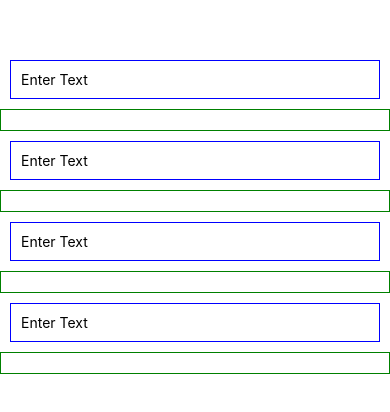
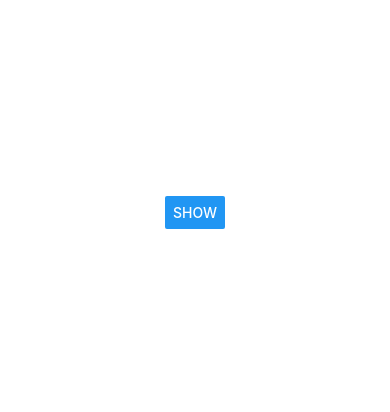
Before and after one commit to salehalakhras/Jovision-React-Tasks, a React Native app in the folder reactApp/: screen / in a window 390 px wide. Shown: the part 210-622 px from the top of the page. Built offline with nearby package versions, Linux system fonts and the light colour scheme.

Commit message:
finished task 39

```diff
--- a/reactApp/App.js
+++ b/reactApp/App.js
@@ -1,5 +1,7 @@
 
 import React from 'react';
+import { Provider } from 'react-redux';
+import store from './Components/store_Task39';
 
 // import type {Node} from 'react';
 // import Task16 from './Tasks/Task16';
@@ -18,7 +20,8 @@ import React from 'react';
 // import Task34 from './Tasks/Task34';
 // import Task35 from './Tasks/Task35';
 // import Task36 from './Tasks/Task36';
-import Task38 from './Tasks/Task38';
+// import Task38 from './Tasks/Task38';
+import Task39 from './Tasks/Task39';
 
 export default function App() {
   return (
@@ -38,6 +41,7 @@ export default function App() {
     // <Task34></Task34>
     // <Task35></Task35>
     // <Task36></Task36>
-    <Task38></Task38>
+    // <Task38></Task38>
+    <Provider store={store}><Task39></Task39></Provider>
   );
 }
--- /dev/null
+++ b/reactApp/Components/TextFComponent_Task39.js
@@ -0,0 +1,32 @@
+import React from 'react';
+import { StyleSheet, TextInput} from 'react-native';
+import { useDispatch, useSelector } from 'react-redux';
+
+
+const TextFComponentTask39 = () => {
+    const text = useSelector(state => state.text);
+    const dispatch = useDispatch();
+    var inputText = text;
+    React.useEffect(() => {
+        return () => {
+            console.log(inputText);
+            dispatch({type: 'SAVE_STATE', text: inputText})
+        }
+    },[inputText])
+
+    return (
+        <>
+        <TextInput style={styles.input} onChangeText={(txt) => {inputText = txt}}>{inputText}</TextInput>
+        </>
+    );
+}
+
+const styles = StyleSheet.create({
+    input:{
+        padding: 10,
+        borderColor: 'green',
+        borderWidth: 1,
+    }
+})
+
+export default TextFComponentTask39;
--- /dev/null
+++ b/reactApp/Components/store_Task39.js
@@ -0,0 +1,26 @@
+import { createStore } from "redux";
+
+const initialState = {
+    showComponent: false,
+    text: '',
+}
+
+const reducer = (state = initialState, action) => {
+    switch (action.type) {
+        case 'TOGGLE_SHOW':
+            return {
+                ...state,
+                showComponent: action.showComponent,
+            };
+        case 'SAVE_STATE':
+            return {
+                ...state,
+                text: action.text
+            };
+        default:
+            return state;
+    }
+}
+const store = createStore(reducer);
+
+export default store;
--- /dev/null
+++ b/reactApp/Tasks/Task39.js
@@ -0,0 +1,26 @@
+import React from 'react';
+import { StyleSheet, View, Button } from 'react-native';
+import TextFComponentTask39 from '../Components/TextFComponent_Task39';
+import { useSelector, useDispatch } from 'react-redux';
+
+
+const Task39 = () => {
+    const showComponent = useSelector(state => state.showComponent)
+    const dispatch = useDispatch();
+    return (
+            <View style={styles.container}>
+                {showComponent? (<TextFComponentTask39></TextFComponentTask39>):null}
+                <Button onPress={() => dispatch({type: 'TOGGLE_SHOW', showComponent: !showComponent})} title={showComponent? 'Hide':'Show'}></Button>
+            </View>
+    );
+}
+
+const styles = StyleSheet.create({
+    container: {
+        flex: 1,
+        justifyContent: 'center',
+        alignItems: 'center',
+    }
+})
+
+export default Task39;
--- a/reactApp/metro.config.js
+++ b/reactApp/metro.config.js
@@ -14,4 +14,7 @@ module.exports = {
       },
     }),
   },
+  resolver: {
+    sourceExts: ['jsx', 'js', 'ts', 'tsx', 'cjs', 'json'] //add here
+  },
 };
--- a/reactApp/package.json
+++ b/reactApp/package.json
@@ -11,10 +11,12 @@
   },
   "dependencies": {
     "@react-native-async-storage/async-storage": "^1.24.0",
-    "react": "17.0.2",
+    "react": "^17.0.2",
     "react-native": "0.68.2",
     "react-native-prompt-android": "^1.1.0",
-    "react-native-video": "^5.2.1"
+    "react-native-video": "^5.2.1",
+    "react-redux": "^8.1.3",
+    "redux": "^5.0.1"
   },
   "devDependencies": {
     "@babel/core": "7.24.7",
```
Also changed, not shown: 1 other file (tests, documents, lock files or other folders).
